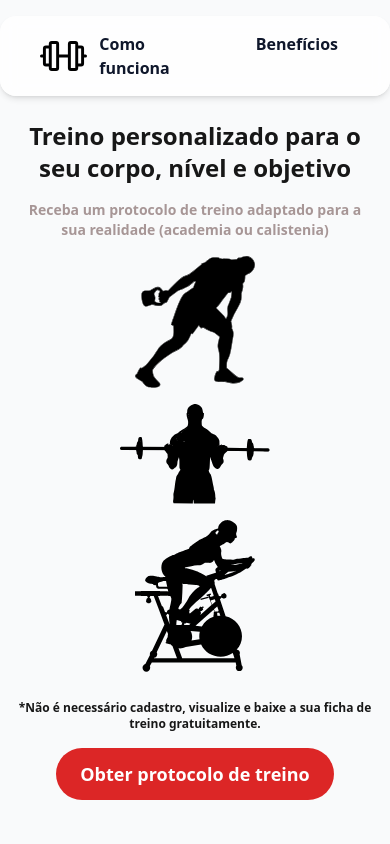
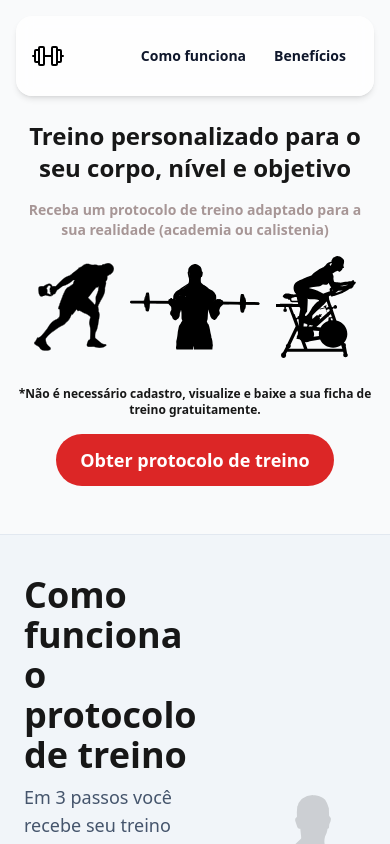
Before and after one commit to RobertoBMJunior/gym-site, a Next.js app: page / in a window 390 px wide. Shown: the top 844 px of the page. Built offline with nearby package versions, Linux system fonts and the light colour scheme.

Commit message:
feat: Responsividade do Header

```diff
--- a/src/components/layout/Header.tsx
+++ b/src/components/layout/Header.tsx
@@ -3,7 +3,7 @@ import Link from 'next/link'
 
 export function Header() {
   return (
-    <header className="pt-4">
+    <header className="pt-4 mx-4">
       <div
         className="
           max-w-7xl
@@ -12,7 +12,7 @@ export function Header() {
           flex
           items-center
           justify-between
-          px-10
+          px-4 sm:px-6 md:px-10
           bg-white/80
           backdrop-blur
           text-slate-900
@@ -27,10 +27,11 @@ export function Header() {
             width={48}
             height={48}
             priority
+            className="w-8 md:w-12"
           />
         </Link>
 
-        <nav className="flex gap-4 font-semibold">
+        <nav className="flex gap-1 md:gap-4 font-semibold">
           <Link
             href="/#como-funciona"
             className="
@@ -39,6 +40,7 @@ export function Header() {
               rounded-lg
               transition
               hover:bg-slate-200
+              text-sm md:text-base
             "
           >
             Como funciona
@@ -52,6 +54,7 @@ export function Header() {
               rounded-lg
               transition
               hover:bg-slate-200
+              text-sm md:text-base
             "
           >
             Benefícios
--- a/src/components/sections/HeroSection.tsx
+++ b/src/components/sections/HeroSection.tsx
@@ -13,27 +13,27 @@ export function HeroSection() {
         calistenia)
       </p>
 
-      <div className="flex flex-col sm:flex-row items-center gap-4 sm:gap-6 md:gap-10">
+      <div className="flex sm:flex-row items-center gap-4 sm:gap-6 md:gap-10">
         <Image
           src="/imageTraining1.svg"
           alt=""
           width={187}
           height={200}
-          className="w-[120px] sm:w-[150px] md:w-[187px] h-auto"
+          className="w-[80px] sm:w-[150px] md:w-[187px] h-auto"
         />
         <Image
           src="/imageTraining2.svg"
           alt=""
           width={267}
           height={200}
-          className="w-[150px] sm:w-[200px] md:w-[267px] h-auto"
+          className="w-[130px] sm:w-[200px] md:w-[267px] h-auto"
         />
         <Image
           src="/imageTraining3.svg"
           alt=""
           width={174}
           height={200}
-          className="w-[120px] sm:w-[140px] md:w-[174px] h-auto"
+          className="w-[80px] sm:w-[140px] md:w-[174px] h-auto"
         />
       </div>
 
```
